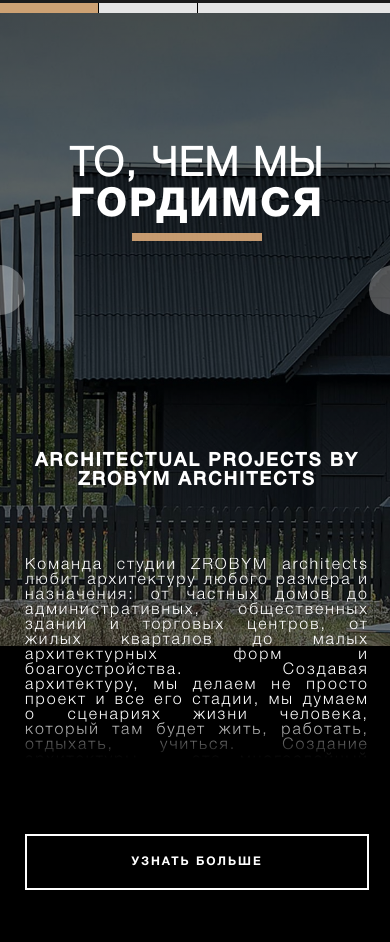
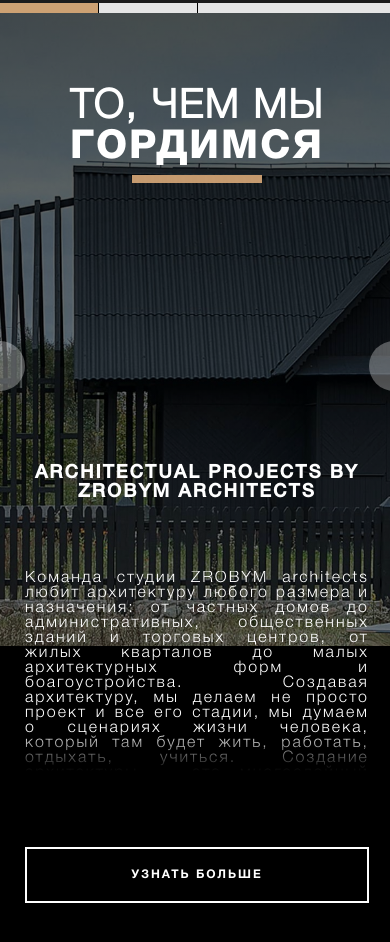
Before and after one commit to Zima04/Zrobym, a plain HTML site: page index.html in a window 390 px wide. Shown: the part 2775-3717 px from the top of the page. Drawn offline with nearby package versions, Linux system fonts and the light colour scheme.

Commit message:
fix prev next buttons

```diff
--- a/main.css
+++ b/main.css
@@ -1330,7 +1330,7 @@ textarea {
     border-radius: 50%;
 }
 
-.modalDialogMobile{
+.modalDialogMobile {
     display: none;
 }
 
@@ -1669,11 +1669,11 @@ textarea {
 @media screen and (max-width: 450px) {
     body {
         overflow-x: hidden;
-        max-width: 100% ;
+        max-width: 100%;
         width: 101%;
     }
 
-    html{
+    html {
         width: 101%;
     }
 
@@ -1839,7 +1839,7 @@ textarea {
         background-color: white;
         opacity: 0.3;
         position: absolute;
-        top: 31vh;
+        top: 40vh;
         left: 0;
         cursor: pointer;
         z-index: 999;
@@ -1852,7 +1852,7 @@ textarea {
         background-color: white;
         opacity: 0.3;
         position: absolute;
-        top: 31vh;
+        top: 40vh;
         right: 0;
         cursor: pointer;
         z-index: 999;
@@ -1893,6 +1893,11 @@ textarea {
         margin: 55px 0;
     }
 
+    #panel .rev-block {
+        top: 0;
+    }
+
+
     .white-background {
         display: block;
         height: 550px;
@@ -1907,7 +1912,7 @@ textarea {
         display: flex;
         justify-content: center;
         position: relative;
-        top: 30%;
+        top: 32%;
         opacity: initial;
         background: none;
         padding: 0 25px;
@@ -2011,8 +2016,8 @@ textarea {
         text-align: justify;
     }
 
-    .team-block-text .rev-button span{
-        border: none!important;
+    .team-block-text .rev-button span {
+        border: none !important;
     }
 
     .chief-container {
```
